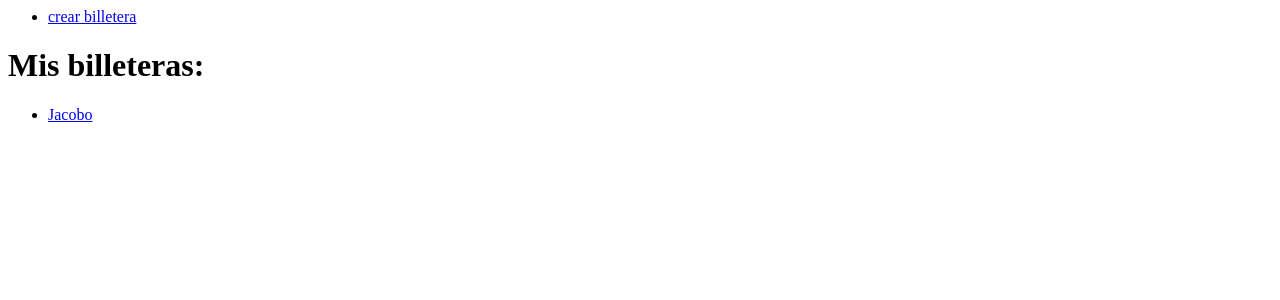
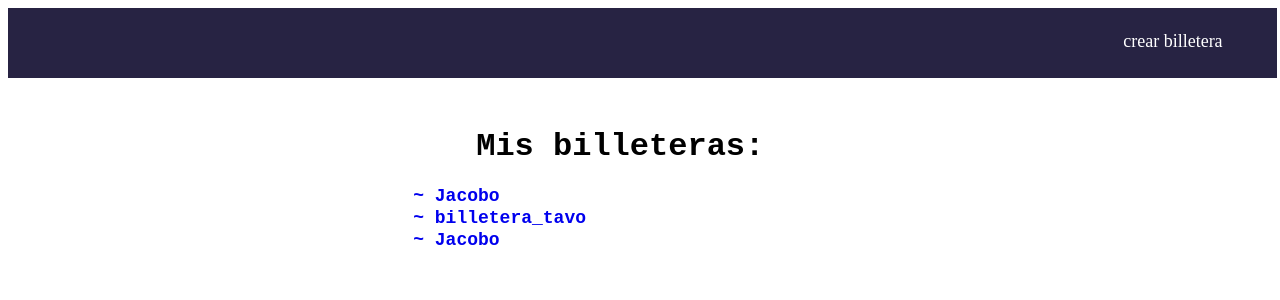
Before and after one commit to jacomc132/app_gastos, a Django app: page /billetera/ in a window 1280 px wide. Shown: the top 300 px of the page. Run offline with Django 4.2, Linux system fonts and the light colour scheme; data comes from the database, SQL or seed files in the repository.

Commit message:
updated poyect

```diff
--- a/mis_gastos/billetera/models.py
+++ b/mis_gastos/billetera/models.py
@@ -15,7 +15,7 @@ class Billetera(models.Model):
 class Categoria(models.Model):
     billetera_id = models.ForeignKey(Billetera, on_delete = models.CASCADE)
     nombre_categoria = models.CharField(max_length=40)
-
+    tipo_categoria = models.CharField(max_length=30)
 
     def __str__(self):
         return self.nombre_categoria
@@ -25,7 +25,7 @@ class Categoria(models.Model):
 class Ingreso(models.Model):
     billetera_id = models.ForeignKey(Billetera, on_delete = models.CASCADE)
     categoria_id = models.ForeignKey(Categoria, on_delete=models.CASCADE)
-    descripcion_ingreso = models.CharField(max_length = 100)
+    descripcion = models.CharField(max_length = 100)
     valor = models.FloatField(default = 0)
 
 
@@ -38,7 +38,7 @@ class Ingreso(models.Model):
 class Gasto(models.Model):
     billetera_id = models.ForeignKey(Billetera, on_delete = models.CASCADE)
     categoria_id = models.ForeignKey(Categoria, on_delete=models.CASCADE)
-    descripcion_gasto = models.CharField(max_length = 100)
+    descripcion = models.CharField(max_length = 100)
     valor = models.FloatField(default = 0)
 
 
--- a/mis_gastos/billetera/static/styles/main.css
+++ b/mis_gastos/billetera/static/styles/main.css
@@ -1,26 +1,27 @@
 :root{
-    --color1:#5585b5;
-    --color2:#53a8b6;
-    --color3:#79c2d0;
-    --color4:#bbe4e9;
+    --color1:#272343;
+    --color2: #e3f6f5;
+    --color3: #bae8e8;
+    --color4:#ffffff;
     --color5:black;
     --color6: white;
 }
 
 body{
     background-color:var(--color4);
-    width:100vw;
-    height:70vh;
+    width:95vw;
+    padding:0;
 }
 
 .nav_container{
-    background-color:var(--color3);
+    background-color:var(--color1);
     color:var(--color5);
     display: grid;
-    width:100vw;
+    width:96vw;
     height:70px;
     grid-template-columns: 1fr 1fr 1fr 1fr 1fr 1fr 1fr 1fr;
     grid-template-rows: 1fr 1fr 1fr;
+    margin:0;
 }
 
 
@@ -32,11 +33,11 @@ body{
 .navbar a{
     text-decoration:none;
     color:var(--color6);
-    font-size:x-large;
+    font-size:large;
 }
 
 .navbar a:hover{
-    color:var(--color5)
+    color:var(--color3)
 }
 
 .li1{
@@ -68,3 +69,69 @@ body{
     grid-column:6/7;
     grid-row: 2/3;
 }
+
+
+.contenido{
+    margin-top:50px;
+    font-family:'Courier New', Courier, monospace;
+    margin-left:20%;
+}
+.divisor{
+    height:20px;
+}
+
+.titulo{
+    margin-left:225px;
+}
+
+.imagen_gasto_ingreso{
+    margin-left:265px;
+    width:70px;
+    height:70px;
+}
+
+.subtitulo{
+    margin-left:215px;
+    color:var(--color1)
+}
+
+td{
+    width:200px;
+    height:30px;
+    border-color: var(--color1);
+    border-radius: 10px;
+    border-style: solid;
+}
+
+table{
+    font-size: large;
+}
+
+.titulos_campos{
+    color:var(--color2);
+    background-color: var(--color1);
+}
+
+#crear{
+    grid-column:8/9;
+    grid-row: 2/3;
+}
+
+
+.elemento_lista_container{
+    padding-left:120px;
+    list-style: none;
+    width:250px;
+    height:20px;
+    margin:2px;
+}
+
+.elemento_lista_container a{
+    text-decoration:none;
+    font-size: 18px;
+    font-weight: bold;
+}
+
+.elemento_lista_container a:hover{
+    color:var(--color3);
+}
--- a/mis_gastos/billetera/templates/billetera.html
+++ b/mis_gastos/billetera/templates/billetera.html
@@ -1,15 +1,29 @@
-<nav>
-    <ul>
-        <li><a href={% url 'crear_billetera' %}>crear billetera</a></li>
+{% load static %}
+<!DOCTYPE html>
+<html lang="en">
+<head>
+    <meta charset="UTF-8">
+    <meta http-equiv="X-UA-Compatible" content="IE=edge">
+    <meta name="viewport" content="width=device-width, initial-scale=1.0">
+    <link rel="stylesheet" href="{% static '/styles/main.css' %}">
+    <title>billetera</title>
+</head>
+<body>
+    <nav class="navbar">
+        <ul class="nav_container">
+            <li id="crear"><a href={% url 'crear_billetera' %}>crear billetera</a></li>
         </ul>
     </nav>
 
-
-<h1>Mis billeteras:</h1>
+    <div class="contenido">
+        <h1 class="titulo">Mis billeteras:</h1>
         <ul>
         {% for billetera in mis_billeteras %}
 
-    <li><a href="/billetera/{{billetera.id}}">{{billetera}}</a></li>
+            <li class="elemento_lista_container"><a href="/billetera/{{billetera.id}}">~ {{billetera}}</a></li>
 
         {% endfor %}
         </ul>
+    </div>
+</body>
+</html>
--- a/mis_gastos/billetera/templates/crear_categoria.html
+++ b/mis_gastos/billetera/templates/crear_categoria.html
@@ -1,5 +1,6 @@
 <body>
-    <h1>Estás en la página para crear categorías</h1>
+    <h1>Billetera {{billetera.nombre_billetera}}</h1>
+    <h3>Estás en la página para crear categorías de {{tipo_categoria}}</h3>
     <form method="POST">
         {% csrf_token %}
         {{formulario_crear_categoria}}
--- a/mis_gastos/billetera/templates/crear_ingreso.html
+++ b/mis_gastos/billetera/templates/crear_ingreso_gasto.html
@@ -1,10 +1,10 @@
 <body>
-    <h1>Estás en la página para crear ingresos</h1>
+    <h1>Estás en la página para crear {{categoria.tipo_categoria}}</h1>
     <h2>Categoría: {{categoria.nombre_categoria}}</h2>
 
     <form method = 'POST'>
         {% csrf_token %}
-        {{formulario_crear_ingreso}}
+        {{formulario_crear_ingreso_gasto}}
         <button>submit</button>
     </form>
 </body>
--- a/mis_gastos/billetera/urls.py
+++ b/mis_gastos/billetera/urls.py
@@ -6,10 +6,8 @@ urlpatterns = [
     path("", views.billetera, name="billetera"),
     path("crear_billetera",views.crear_billetera, name = "crear_billetera"),
     path("<int:ruta_billetera>",views.billetera_actual, name = "billetera_actual"),
-    path("<int:ruta_billetera>/crear_categoria",views.crear_categoria, name="crear_categoria"),
-    path("<int:ruta_billetera>/<int:ruta_categoria>",views.categoria_actual, name = "categoria_actual"),
-    path("<int:ruta_billetera>/<int:ruta_categoria>/gastos",views.gastos, name = "gastos"),
-    path("<int:ruta_billetera>/<int:ruta_categoria>/ingresos",views.ingresos, name = "ingresos"),
-    path("<int:ruta_billetera>/<int:ruta_categoria>/ingresos/crear_ingreso",views.crear_ingreso, name="crear_ingreso"),
-    path("<int:ruta_billetera>/<int:ruta_categoria>/gastos/crear_gasto",views.crear_gasto, name="crear_gasto")
+    path("<int:ruta_billetera>/<str:categoria_type>",views.ingresos_gastos, name = "ingresos_gastos"),
+    path("<int:ruta_billetera>/<str:categoria_type>/crear_categoria",views.crear_categoria, name="crear_categoria"),
+    path("<int:ruta_billetera>/<str:categoria_type>/<int:categoria_id>",views.categoria_actual, name = "categoria_actual"),
+    path("<int:ruta_billetera>/<str:categoria_type>/<int:categoria_id>/crear_ingreso_gasto",views.crear_ingreso_gasto, name="crear_ingreso_gasto"),
 ]
--- a/mis_gastos/billetera/views.py
+++ b/mis_gastos/billetera/views.py
@@ -1,7 +1,7 @@
 from django.shortcuts import render,redirect
 from django.http import HttpResponse, JsonResponse
 from .models import Billetera, Ingreso, Gasto, Categoria
-from .forms import formulario_crear_billetera, formulario_crear_ingreso, formulario_crear_gasto, formulario_crear_categoria
+from .forms import formulario_crear_billetera,formulario_crear_ingreso_gasto,formulario_crear_categoria
 from django.utils import timezone
 
 
@@ -13,58 +13,6 @@ from django.utils import timezone
 def billetera(request):
     mis_billeteras = Billetera.objects.all()
     return render(request,'billetera.html',{'mis_billeteras':mis_billeteras})
-
-
-'''
-*Vista que recibe como parámetros un request, id de billetera del ingreso.
-*Realiza una consulta a base de datos para mostrar información de la billetera actual mediante el template billetera_actual.html
-'''
-def billetera_actual(request,ruta_billetera):
-    billetera = Billetera.objects.get(pk = ruta_billetera)
-    mis_categorias = Categoria.objects.filter(billetera_id=ruta_billetera)
-    return render(request,'billetera_actual.html',
-    {
-        'nombre_billetera':billetera.nombre_billetera,
-        'billetera_pk':billetera.pk,
-        'mis_categorias':mis_categorias
-        })
-
-
-'''
-*Vista que recibe como parámetros un request, id de billetera del ingreso.
-*Realiza consultas en bases de datos con ese id y por último renderiza el template gastos.html
-'''
-def gastos(request,ruta_billetera,ruta_categoria):
-    billetera = Billetera.objects.get(pk = ruta_billetera)
-    categoria = Categoria.objects.get(pk = ruta_categoria)
-    gastos_billetera = Gasto.objects.filter(billetera_id = ruta_billetera)
-    gastos_categoria = gastos_billetera.filter(categoria_id = ruta_categoria)
-    return render(request,'gastos.html',
-    {
-        'nombre_billetera': billetera.nombre_billetera,
-        'gastos_categoria':gastos_categoria,
-        'billetera':billetera,
-        'categoria':categoria
-    })
-
-
-'''
-*Vista que recibe como parámetros un request, id de billetera del ingreso.
-*Realiza consultas en bases de datos con ese id y por último renderiza el template ingresos.html
-'''
-def ingresos(request,ruta_billetera,ruta_categoria):
-    billetera = Billetera.objects.get(pk = ruta_billetera)
-    categoria = Categoria.objects.get(pk = ruta_categoria)
-    ingresos_billetera = Ingreso.objects.filter(billetera_id = ruta_billetera)
-    ingresos_categoria = ingresos_billetera.filter(categoria_id = ruta_categoria)
-    return render(request,'ingresos.html',
-    {
-        'nombre_billetera': billetera.nombre_billetera,
-        'ingresos_categoria':ingresos_categoria,
-        'categoria':categoria,
-        'billetera':billetera
-    })
-
 
 '''
 *Vista que recibe como parámetros un request.
@@ -81,59 +29,101 @@ def crear_billetera(request):
         nueva_billetera.save()
         return redirect('/billetera')
 
+
 '''
-Vista que recibe la ruta de la billetera (billetera_id) y permite crearle un ingreso.
+*Vista que recibe como parámetros un request, id de billetera del ingreso.
+*Realiza una consulta a base de datos para mostrar información de la billetera actual mediante el template billetera_actual.html
 '''
-def crear_ingreso(request,ruta_billetera,ruta_categoria):
-    if request.method == 'GET':
-        categoria = Categoria.objects.get(pk=ruta_categoria)
-        return render(request,"crear_ingreso.html",{'formulario_crear_ingreso':formulario_crear_ingreso,'categoria':categoria})
+def billetera_actual(request,ruta_billetera):
+    billetera = Billetera.objects.get(pk = ruta_billetera)
+    return render(request,'billetera_actual.html',
+    {
+        'nombre_billetera':billetera.nombre_billetera,
+        'billetera_pk':billetera.pk,
+        'billetera':billetera
+        })
 
-    elif request.method == 'POST':
-        billetera = Billetera.objects.get(pk=ruta_billetera)
-        categoria = Categoria.objects.get(pk=ruta_categoria)
-        billetera.ingreso_set.create(billetera_id=billetera.pk,categoria_id=categoria,descripcion_ingreso=request.POST['descripcion_ingreso'],valor=request.POST['valor'])
-        return redirect(f'/billetera/{ruta_billetera}/{ruta_categoria}/ingresos')
+
+'''
+*Vista que recibe como parámetros un request, id de billetera del ingreso.
+*Realiza consultas en bases de datos con ese id y por último renderiza el template gastos.html
+'''
+def ingresos_gastos(request,ruta_billetera,categoria_type):
+    billetera = Billetera.objects.get(pk = ruta_billetera)
+    categorias = Categoria.objects.filter(tipo_categoria=categoria_type)
+    categorias = categorias.filter(billetera_id=ruta_billetera)
+    return render(request,'ingresos_gastos.html',
+    {
+        'nombre_billetera': billetera.nombre_billetera,
+        'billetera':billetera,
+        'categorias':categorias,
+        'tipo_categoria':categoria_type
+    })
 
 
 
 '''
-Vista que recibe la ruta de la billetera (billetera_id) y permite crearle un gasto.
+View que permite crear una categoría, la categoría pertenecerá a ingresos ó gastos, esto
+depende del parámetro dado por la url.
 '''
-def crear_gasto(request,ruta_billetera,ruta_categoria):
+def crear_categoria(request,ruta_billetera,categoria_type):
     if request.method == 'GET':
-        categoria = Categoria.objects.get(pk = ruta_categoria)
-        return render(request,"crear_gasto.html",{'formulario_crear_gasto':formulario_crear_gasto, 'categoria':categoria})
-
-
-    elif request.method == 'POST':
-        categoria = Categoria.objects.get(pk = ruta_categoria)
-        billetera = Billetera.objects.get(pk = ruta_billetera)
-        billetera.gasto_set.create(billetera_id=billetera,categoria_id=categoria,descripcion_gasto=request.POST['descripcion_gasto'],valor=request.POST['valor'])
-        return redirect(f'/billetera/{ruta_billetera}/{ruta_categoria}/gastos')
-
-
-
-
-def categoria_actual(request,ruta_billetera,ruta_categoria):
-    mi_billetera = Billetera.objects.get(pk = ruta_billetera)
-    categoria = Categoria.objects.get(pk=ruta_categoria)
-    return render(request,"categoria_actual.html",
-    {
-        'billetera': mi_billetera,
-        'categoria':categoria
+        billetera = Billetera.objects.get(pk=ruta_billetera)
+        return render(request,"crear_categoria.html",{'formulario_crear_categoria':formulario_crear_categoria,
+        'tipo_categoria':categoria_type,
+        'billetera':billetera
         })
-
-
-
-
-
-
-def crear_categoria(request,ruta_billetera):
-    if request.method == 'GET':
-        return render(request,"crear_categoria.html",{'formulario_crear_categoria':formulario_crear_categoria})
 
     elif request.method == 'POST':
         billetera = Billetera.objects.get(pk = ruta_billetera)
-        billetera.categoria_set.create(billetera_id=ruta_billetera,nombre_categoria=request.POST['nombre_categoria'])
-        return redirect(f'/billetera/{ruta_billetera}')
+        billetera.categoria_set.create(billetera_id=ruta_billetera,nombre_categoria=request.POST['nombre_categoria'],tipo_categoria=categoria_type)
+        return redirect(f'/billetera/{ruta_billetera}/{categoria_type}')
+
+'''
+
+'''
+def categoria_actual(request,ruta_billetera,categoria_type,categoria_id):
+    mi_billetera = Billetera.objects.get(pk = ruta_billetera)
+    categoria = Categoria.objects.get(pk = categoria_id)
+    tipo_categoria = categoria_type
+
+    if categoria_type == 'ingresos':
+        ingresos = Ingreso.objects.filter(categoria_id = categoria_id)
+        ingresos = ingresos.filter(billetera_id=ruta_billetera)
+        return render(request,"categoria_actual.html",
+        {
+            'billetera': mi_billetera,
+            'categoria':categoria,
+            'tipo_categoria':tipo_categoria,
+            'ingresos_o_gastos':ingresos
+            })
+    elif categoria_type == 'gastos':
+        gastos = Gasto.objects.filter(categoria_id = categoria_id)
+        gastos = gastos.filter(billetera_id=ruta_billetera)
+        return render(request,"categoria_actual.html",
+        {
+            'billetera': mi_billetera,
+            'categoria':categoria,
+            'tipo_categoria':tipo_categoria,
+            'ingresos_o_gastos':gastos
+            })
+
+'''
+
+'''
+def crear_ingreso_gasto(request,ruta_billetera,categoria_type,categoria_id):
+    if request.method == 'GET':
+        categoria = Categoria.objects.get(pk=categoria_id)
+        return render(request,"crear_ingreso_gasto.html",{'formulario_crear_ingreso_gasto':formulario_crear_ingreso_gasto,'categoria':categoria})
+
+    elif request.method == 'POST':
+        billetera = Billetera.objects.get(pk=ruta_billetera)
+        categoria = Categoria.objects.get(pk=categoria_id)
+
+        if categoria_type == 'ingresos':
+            billetera.ingreso_set.create(billetera_id=billetera.pk,categoria_id=categoria,descripcion=request.POST['descripcion'],valor=request.POST['valor'])
+            return redirect(f'/billetera/{ruta_billetera}/{categoria_type}/{categoria_id}')
+
+        elif categoria_type == 'gastos':
+            billetera.gasto_set.create(billetera_id=billetera.pk,categoria_id=categoria,descripcion=request.POST['descripcion'],valor=request.POST['valor'])
+            return redirect(f'/billetera/{ruta_billetera}/{categoria_type}/{categoria_id}')
```
Also changed, not shown: mis_gastos/billetera/forms.py (+2 -11 lines), mis_gastos/billetera/templates/billetera_actual.html (+24 -15 lines), mis_gastos/billetera/templates/categoria_actual.html (+46 -13 lines), mis_gastos/billetera/templates/crear_gasto.html (deleted, +0 -10 lines), mis_gastos/billetera/templates/gastos.html (+49 -15 lines), mis_gastos/billetera/templates/ingresos.html (deleted, +0 -31 lines), mis_gastos/billetera/templates/ingresos_gastos.html (added, +25 -0 lines), mis_gastos/billetera/migrations/0005_categoria_tipo_categoria.py (added), mis_gastos/billetera/migrations/0006_rename_descripcion_gasto_gasto_descripcion_and_more.py (added), mis_gastos/billetera/static/imagen2ingresos.png (added), mis_gastos/db.sqlite3. Lines whose indentation alone changed are shown as unchanged.
